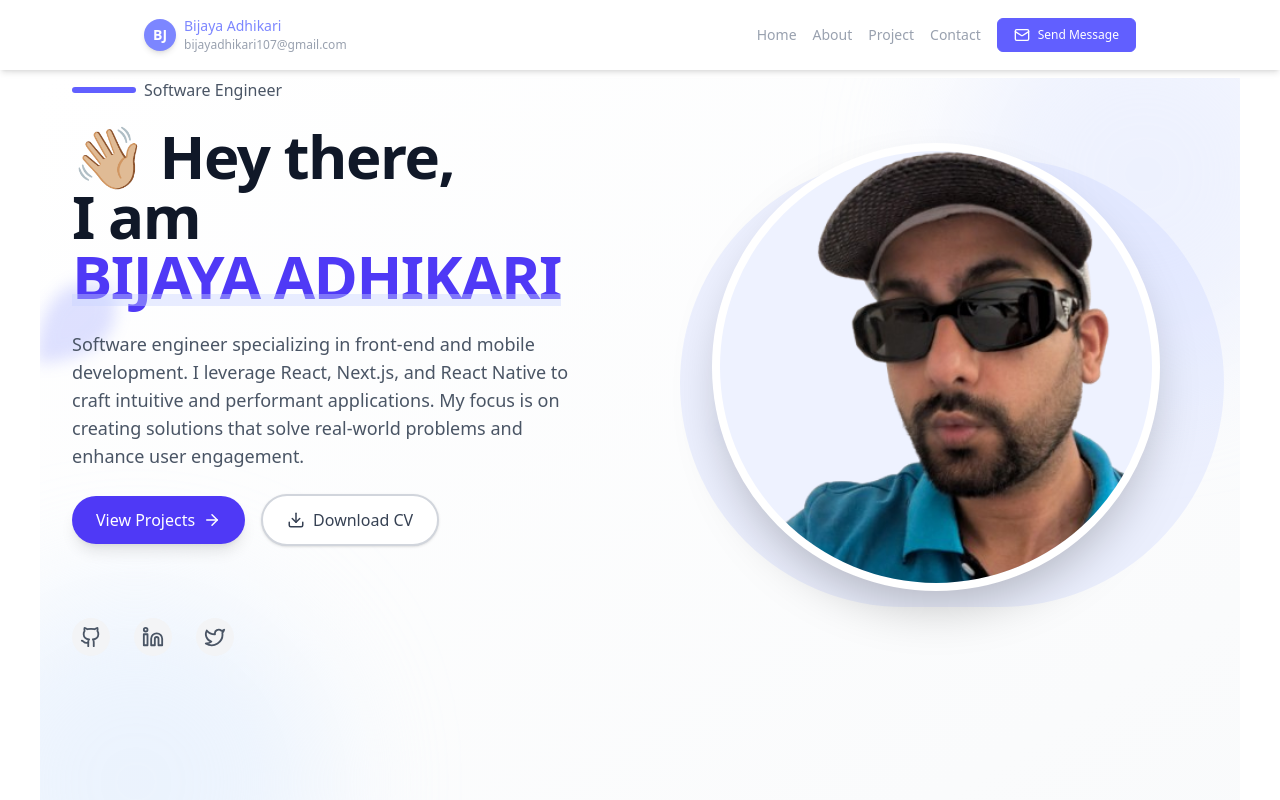
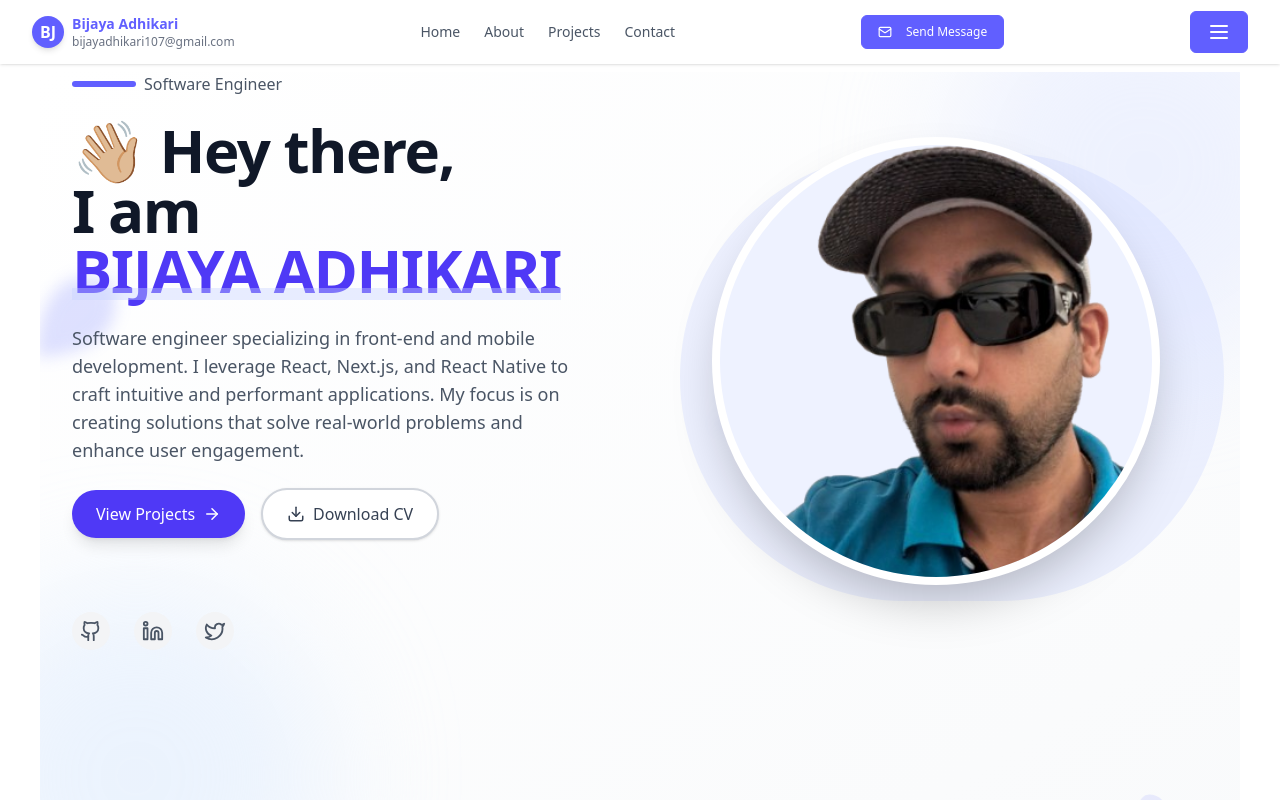
Before and after one commit to bjadhs/portfolio.bijayadhikari.io, a React (Vite) app: page / in a window 1280 px wide. Shown: the top 800 px of the page. Built offline with nearby package versions, Linux system fonts and the light colour scheme.

Commit message:
Header mobile menu

```diff
--- a/src/components/Footer.tsx
+++ b/src/components/Footer.tsx
@@ -7,7 +7,6 @@ const Footer = () => {
             <a
               href='https://github.com'
               target='_blank'
-              rel='noopener noreferrer'
               className='rounded-full bg-gray-100 p-2 text-gray-600 transition-all hover:bg-indigo-100 hover:text-indigo-600 hover:shadow-md'
               aria-label='Github'
             >
@@ -28,7 +27,6 @@ const Footer = () => {
             <a
               href='https://linkedin.com'
               target='_blank'
-              rel='noopener noreferrer'
               className='rounded-full bg-gray-100 p-2 text-gray-600 transition-all hover:bg-indigo-100 hover:text-indigo-600 hover:shadow-md'
               aria-label='LinkedIn'
             >
@@ -51,7 +49,6 @@ const Footer = () => {
             <a
               href='https://twitter.com'
               target='_blank'
-              rel='noopener noreferrer'
               className='rounded-full bg-gray-100 p-2 text-gray-600 transition-all hover:bg-indigo-100 hover:text-indigo-600 hover:shadow-md'
               aria-label='Twitter'
             >
@@ -71,7 +68,7 @@ const Footer = () => {
             </a>
           </div>
           <p className='text-gray-600 text-sm'>
-            © {new Date().getFullYear()} Bijaya Adhikari. All rights reserved.
+            Bijaya Adhikari © {new Date().getFullYear()} All rights reserved.
           </p>
         </div>
       </div>
--- a/src/components/Header.tsx
+++ b/src/components/Header.tsx
@@ -1,53 +1,143 @@
-import { Mail } from 'lucide-react';
+// Header.tsx
+import { Mail, Menu, XCircle } from 'lucide-react';
 import { useState } from 'react';
 import MessageModel from './MessageModel';
 
 const Header = () => {
   const [isModelOpen, setIsModelOpen] = useState(false);
+  const [isMenuOpen, setIsMenuOpen] = useState(false);
+
+  const toggleMenu = () => setIsMenuOpen((prev) => !prev);
+
+  // Close menu after clicking a link (nice UX)
+  const closeMenu = () => setIsMenuOpen(false);
+
   return (
-    <header className='sticky top-0 z-50 max-w-9xl mx-auto py-4 px-36 flex justify-between items-center  bg-white shadow-md'>
+    <>
+      <header className='sticky top-0 z-50 w-full bg-white/90 backdrop-blur-md shadow-sm'>
+        <div className='max-w-7xl mx-auto px-4 sm:px-6 lg:px-8'>
+          <div className='flex items-center justify-between h-16'>
             {/* Left Logo */}
             <div className='flex items-center space-x-2'>
-        <h1 className='flex justify-center items-center bg-indigo-400 text-sm text-white font-extrabold rounded-full w-8 h-8 p-2 shadow-md'>
+              <span className='flex items-center justify-center w-8 h-8 bg-indigo-500 text-white font-extrabold rounded-full shadow-md'>
                 BJ
-        </h1>
-        <div className='flex flex-col items-start'>
-          <h2 className='text-sm text-indigo-400'>Bijaya Adhikari</h2>
-          <p className='text-[12px] text-gray-400'>
+              </span>
+              <div className='hidden sm:block'>
+                <h2 className='text-sm font-semibold text-indigo-500'>
+                  Bijaya Adhikari
+                </h2>
+                <p className='text-xs text-gray-500'>
                   bijayadhikari107@gmail.com
                 </p>
               </div>
             </div>
 
-      {/* Right Navbar */}
-      <nav className='flex items-center space-x-4'>
-        <ul className='flex justify-center items-center space-x-4 text-gray-500 text-sm'>
+            {/* Desktop Nav */}
+            <nav className='hidden md:flex items-center space-x-6 text-sm text-gray-600'>
+              <a href='#banner' className='hover:text-indigo-500 transition'>
+                Home
+              </a>
+              <a href='#about' className='hover:text-indigo-500 transition'>
+                About
+              </a>
+              <a href='#project' className='hover:text-indigo-500 transition'>
+                Projects
+              </a>
+              <a href='#contact' className='hover:text-indigo-500 transition'>
+                Contact
+              </a>
+            </nav>
+
+            {/* Desktop Send-Message Button */}
+            <button
+              onClick={() => setIsModelOpen(true)}
+              className='hidden md:flex items-center space-x-1.5 px-3 py-1.5 bg-indigo-500 text-white text-xs rounded-md hover:bg-indigo-600 transition'
+            >
+              <Mail size={14} />
+              <span>Send Message</span>
+            </button>
+
+            {/* Mobile Hamburger */}
+            <button
+              className='md:hidden text-gray-700'
+              onClick={toggleMenu}
+              aria-label='Open menu'
+            >
+              <Menu size={24} />
+            </button>
+          </div>
+        </div>
+      </header>
+
+      {/* Mobile Slide-in Drawer */}
+      <div
+        className={`fixed inset-0 z-40 transition-transform duration-300 ease-in-out md:hidden
+          ${isMenuOpen ? 'translate-x-0' : 'translate-x-full'}`}
+      >
+        {/* backdrop */}
+        <div
+          className='fixed inset-0 bg-black/40'
+          onClick={closeMenu}
+          aria-hidden='true'
+        />
+
+        {/* panel */}
+        <nav className='fixed top-0 right-0 w-4/5 max-w-sm h-full bg-white shadow-xl flex flex-col'>
+          <div className='flex justify-end p-4'>
+            <button
+              onClick={closeMenu}
+              aria-label='Close menu'
+              className='text-gray-600 hover:text-indigo-500'
+            >
+              <XCircle size={24} />
+            </button>
+          </div>
+
+          <ul className='flex-1 flex flex-col items-center justify-center space-y-8 text-gray-700 font-medium'>
             <li>
-            <a href='#banner'>Home</a>
+              <a href='#banner' onClick={closeMenu}>
+                Home
+              </a>
             </li>
             <li>
-            <a href='#about'>About</a>
+              <a href='#about' onClick={closeMenu}>
+                About
+              </a>
             </li>
             <li>
-            <a href='#project'>Project</a>
+              <a href='#project' onClick={closeMenu}>
+                Projects
+              </a>
             </li>
             <li>
-            <a href='#'>Contact</a>
+              <a href='#contact' onClick={closeMenu}>
+                Contact
+              </a>
+            </li>
+            <li>
+              <button
+                onClick={() => {
+                  setIsModelOpen(true);
+                  closeMenu();
+                }}
+                className='flex items-center space-x-2 px-4 py-2 bg-indigo-500 text-white text-sm rounded-md hover:bg-indigo-600 transition'
+              >
+                <Mail size={16} />
+                <span>Send Message</span>
+              </button>
             </li>
           </ul>
+        </nav>
+      </div>
 
-        <button
-          onClick={() => setIsModelOpen(!isModelOpen)}
-          className='message-btn'
-        >
-          <Mail size={16} />
-          <p className='text-xs'>Send Message</p>
-        </button>
-      </nav>
+      {/* Message modal */}
       {isModelOpen && (
-        <MessageModel setIsModelOpen={setIsModelOpen} isModelOpen={false} />
+        <MessageModel
+          isModelOpen={isModelOpen}
+          setIsModelOpen={setIsModelOpen}
+        />
       )}
-    </header>
+    </>
   );
 };
 
```
Lines whose indentation alone changed are shown as unchanged.
